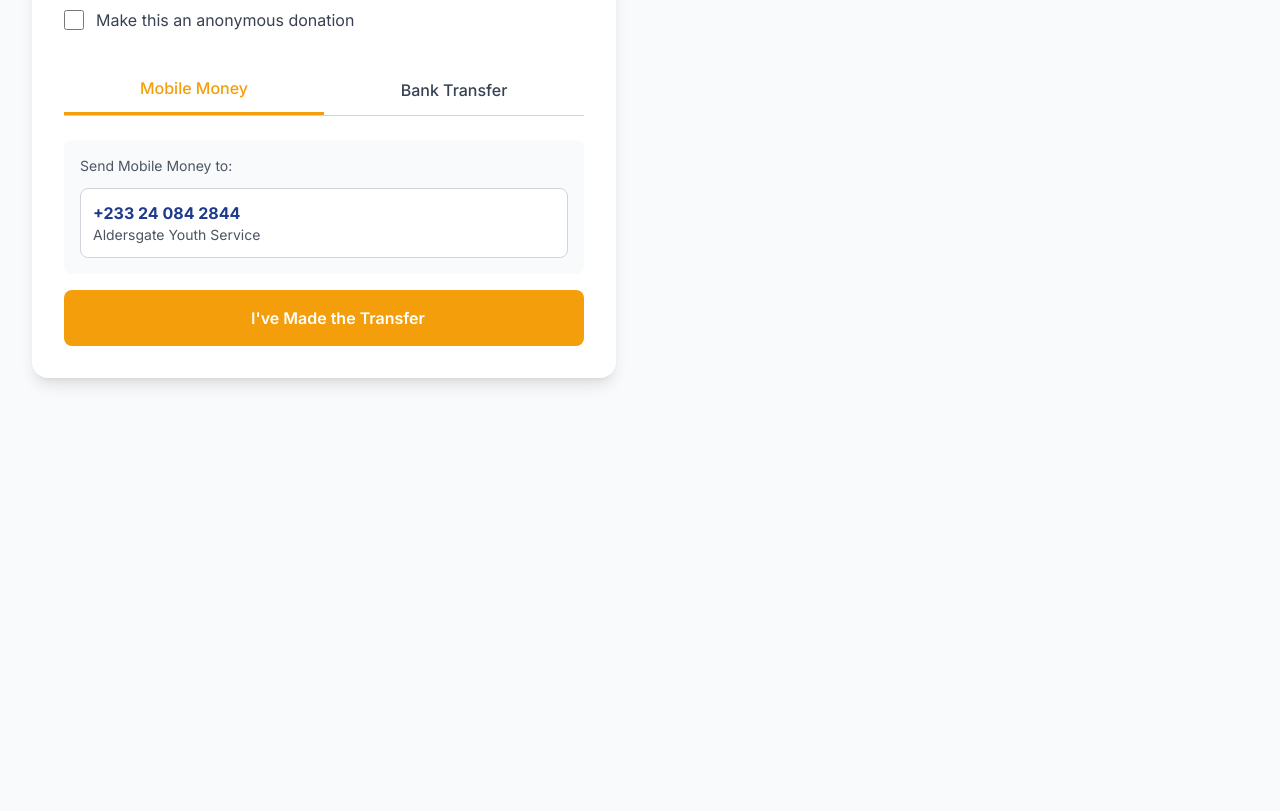
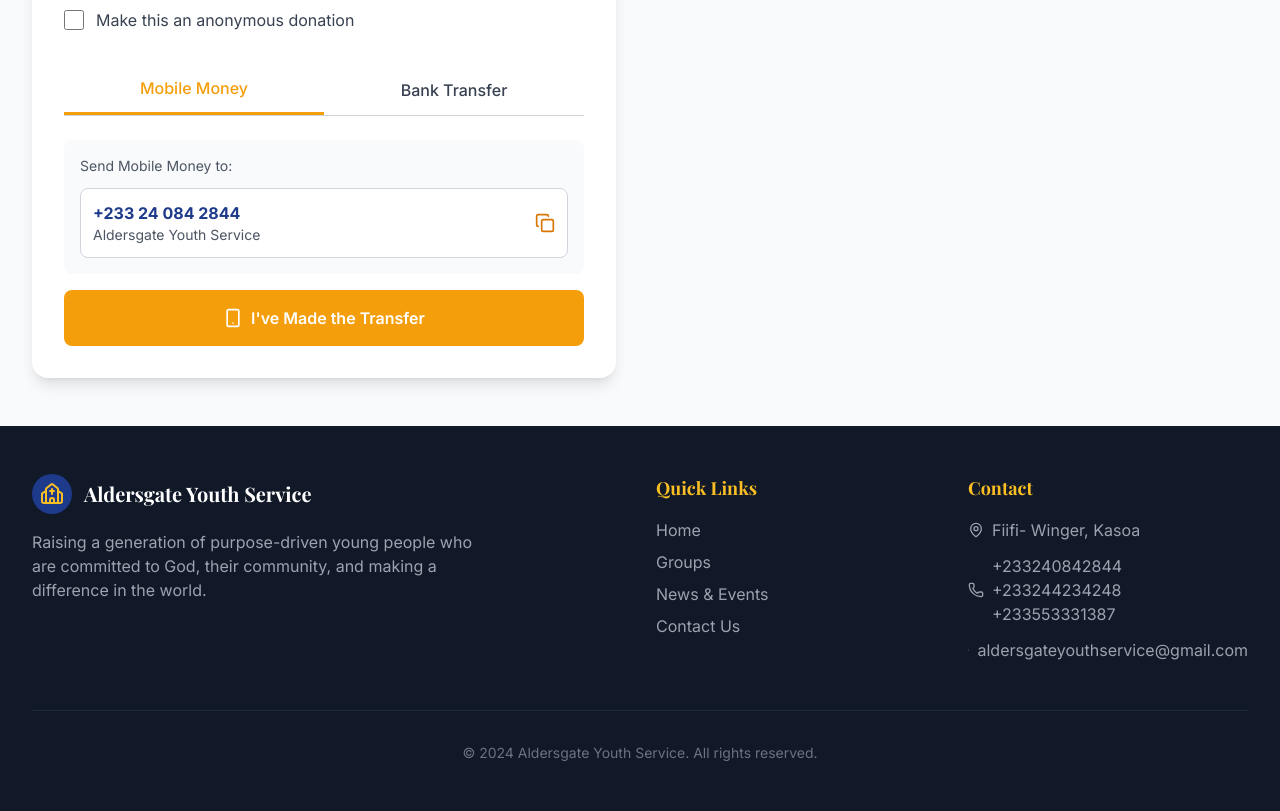
Before and after one commit to EckGroup/ays, a plain HTML site: page donations.html in a window 1280 px wide. Shown: the part 1490-2301 px from the top of the page. Before the commit the page ends 1916 px from the top, so only its background shows below. Drawn offline with nearby package versions, Linux system fonts and the light colour scheme.

Commit message:
Enhance donations page with volunteer info and footer
Added volunteer section and footer with contact information.

```diff
--- a/donations.html
+++ b/donations.html
@@ -265,4 +265,73 @@
                     <ul class="space-y-4">
                         <li class="flex items-start gap-3">
                             <div class="w-10 h-10 bg-amber-100 rounded-full flex items-center justify-center flex-shrink-0">
-                                <i data-lucide="church" class="w-5 h-5 text-
+                                <i data-lucide="church" class="w-5 h-5 text-amber-400"></i>
+                            </div>
+                            <div>
+                                <h4 class="font-bold text-lg">Volunteer</h4>
+                                <p class="text-gray-600">Join our team of volunteers and make a difference in the lives of young people.</p>
+                            </div>
+                        </li>
+                    </ul>
+                </div>
+            </div>
+        </div>
+    </div>
+ <!-- Footer -->
+    <footer class="bg-gray-900 text-white py-12">
+        <div class="max-w-7xl mx-auto px-4 sm:px-6 lg:px-8">
+            <div class="grid md:grid-cols-4 gap-8">
+                <div class="col-span-2">
+                    <div class="flex items-center gap-3 mb-4">
+                        <div class="w-10 h-10 bg-blue-900 rounded-full flex items-center justify-center">
+                            <i data-lucide="church" class="w-6 h-6 text-amber-400"></i>
+                        </div>
+                        <h3 class="text-xl font-bold">Aldersgate Youth Service</h3>
+                    </div>
+                    <p class="text-gray-400 mb-6 max-w-md">Raising a generation of purpose-driven young people who are committed to God, their community, and making a difference in the world.</p>
+                </div>
+
+                <div>
+                    <h4 class="font-bold text-lg mb-4 text-amber-400">Quick Links</h4>
+                    <ul class="space-y-2 text-gray-400">
+                        <li><a href="index.html" class="hover:text-white transition">Home</a></li>
+                        <li><a href="groups.html" class="hover:text-white transition">Groups</a></li>
+                        <li><a href="news.html" class="hover:text-white transition">News & Events</a></li>
+                        <li><a href="enquiries.html" class="hover:text-white transition">Contact Us</a></li>
+                    </ul>
+                </div>
+
+                <div>
+                    <h4 class="font-bold text-lg mb-4 text-amber-400">Contact</h4>
+                    <ul class="space-y-3 text-gray-400">
+                        <li class="flex items-center gap-2">
+                            <i data-lucide="map-pin" class="w-4 h-4"></i>
+                            <span>Fiifi- Winger, Kasoa</span>
+                        </li>
+                        <li class="flex items-center gap-2">
+                            <i data-lucide="phone" class="w-4 h-4"></i>
+                            <span>+233240842844 <br> +233244234248 <br> +233553331387</span>
+                        </li>
+                        <li class="flex items-center gap-2">
+                            <i data-lucide="mail" class="w-4 h-4"></i>
+                            <span>aldersgateyouthservice@gmail.com</span>
+                        </li>
+                    </ul>
+                </div>
+            </div>
+            <div class="border-t border-gray-800 mt-12 pt-8 text-center text-gray-500 text-sm">
+                <p>&copy; 2024 Aldersgate Youth Service. All rights reserved.</p>
+            </div>
+        </div>
+    </footer>
+
+    <script>
+        lucide.createIcons();
+
+        function toggleMobileMenu() {
+            const menu = document.getElementById('mobile-menu');
+            menu.classList.toggle('hidden');
+        }
+    </script>
+</body>
+</html>
```
